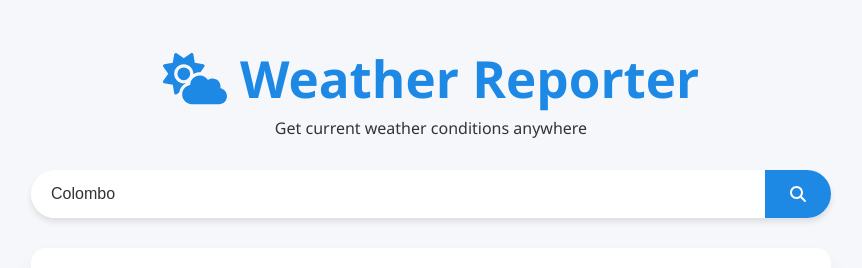
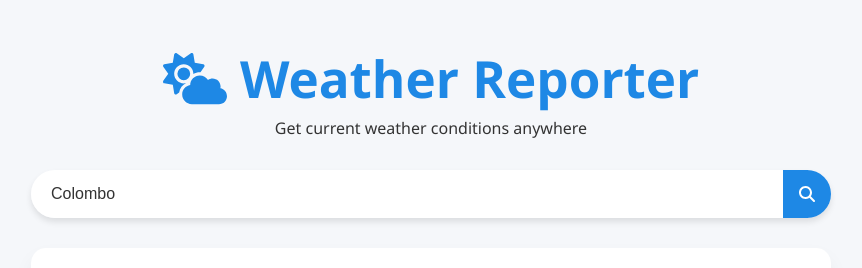
Before and after one commit to MohamedShafraz/weather-app, a React (Vite) app: page / in a window 1280 px wide. Shown: the top 268 px of the page, without its empty margins (209-1071 px from the left). Built offline with nearby package versions, Linux system fonts and the light colour scheme; no server answers.

Commit message:
style: adjust search button by removing padding

```diff
--- a/src/App.css
+++ b/src/App.css
@@ -99,7 +99,7 @@
             background: var(--primary);
             color: white;
             border: none;
-            padding: 0 25px;
+            padding: 0.7rem 1rem;
             cursor: pointer;
             transition: background 0.3s;
             border-radius: 0px;
@@ -108,6 +108,7 @@
         .search-button:hover {
             background: var(--secondary);
         }
+
 
         .card {
             background: var(--card);
```
